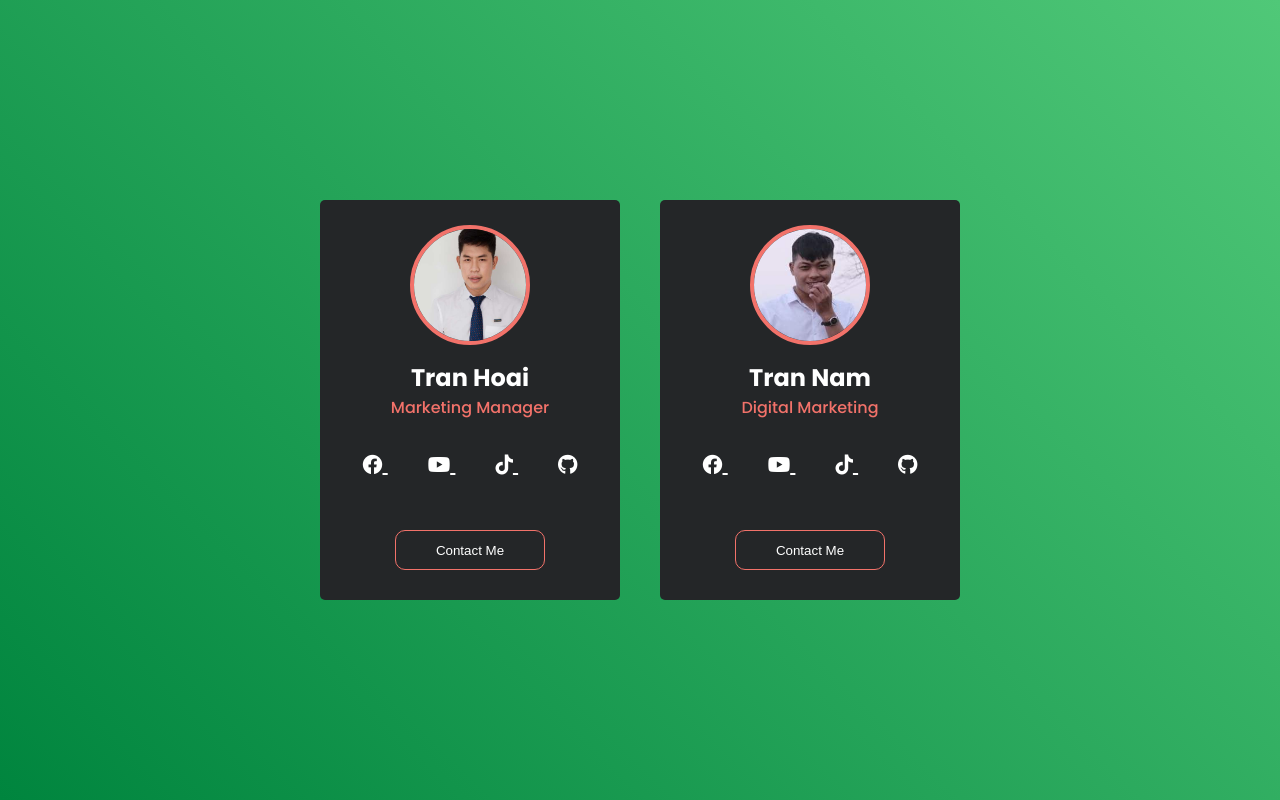
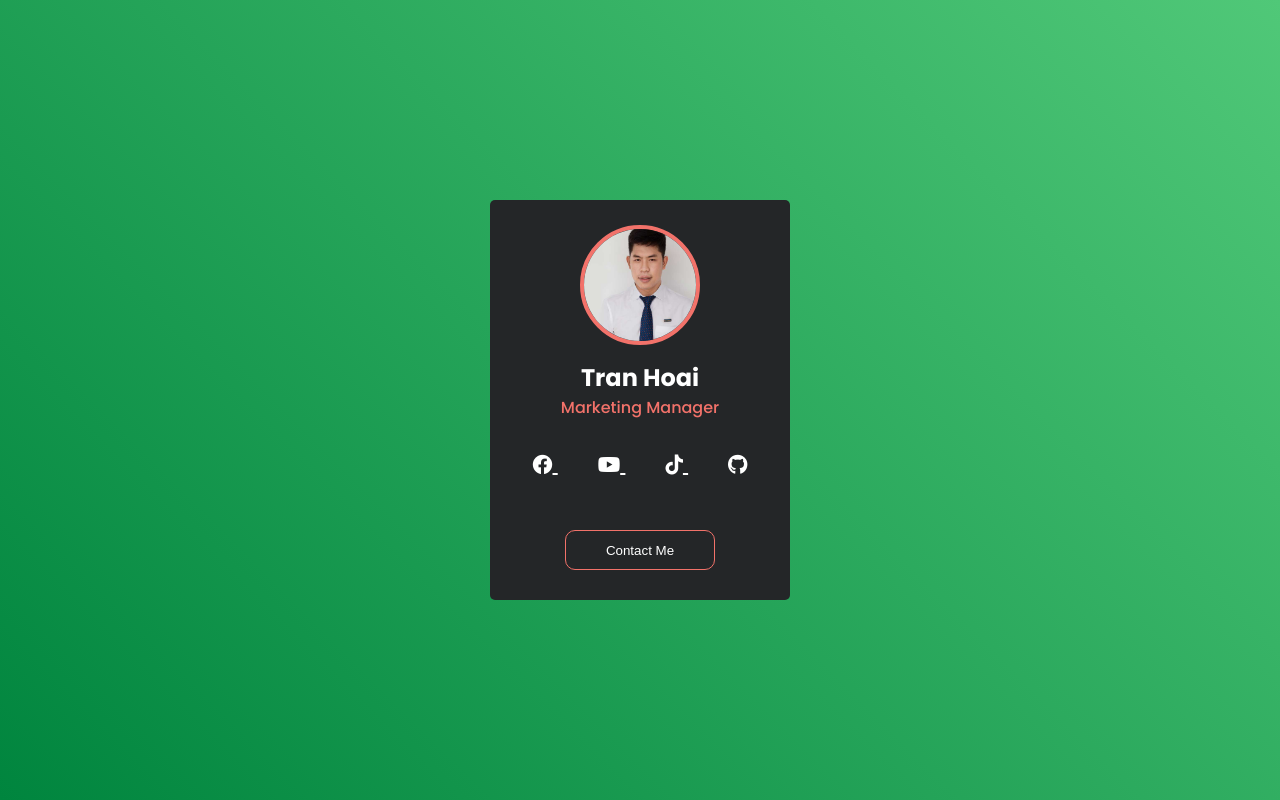
Before and after one commit to Kenny4250/Code, a plain HTML site: page index.html in a window 1280 px wide. Drawn offline with Linux system fonts and the light colour scheme.

Commit message:
Update index.html

```diff
--- a/index.html
+++ b/index.html
@@ -30,30 +30,7 @@
         </div>
         <button>Contact Me</button>
     </div>
-    <!-- Card profile -->
-    <div class="card">
-        <div class="card_img">
-            <img src="img/Nam.png" alt="Anh Nam">
-        </div>
-        <h2>Tran Nam</h2>
-        <p>Digital Marketing</p>
-        <div class="social">
-            <a href="https://www.facebook.com/namdgt">
-                <i class="fa-brands fa-facebook"></i>
-            </a>
-            <a href="">
-                <i class="fa-brands fa-youtube"></i>
-            </a>
-            <a href="">
-                <i class="fa-brands fa-tiktok"></i>
-            </a>
-            <a href="">
-                <i class="fa-brands fa-github"></i>
-            </a>
-        </div>
-        <button>Contact Me</button>
-    </div>
-    <!-- Card profile -->
+
     <div class="modal hide">
         <div class="modal_inner">
             <div class="modal_header">
```
